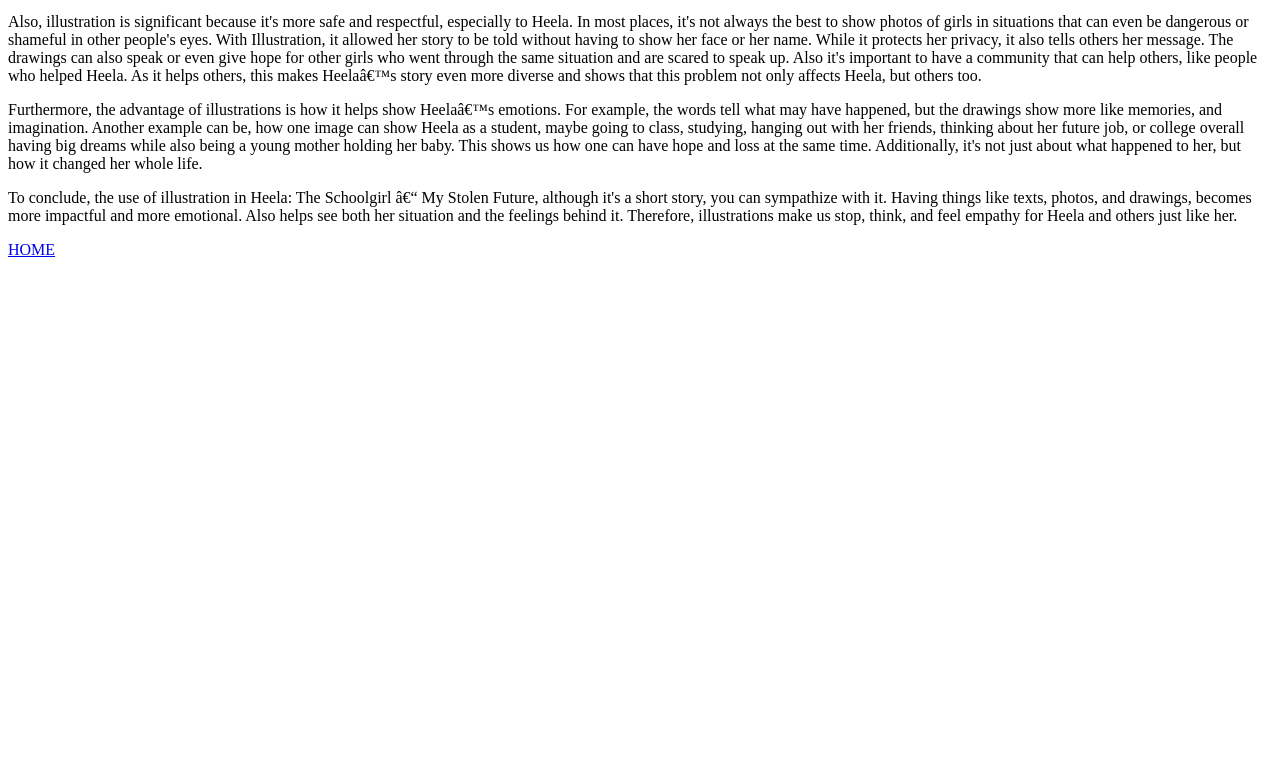
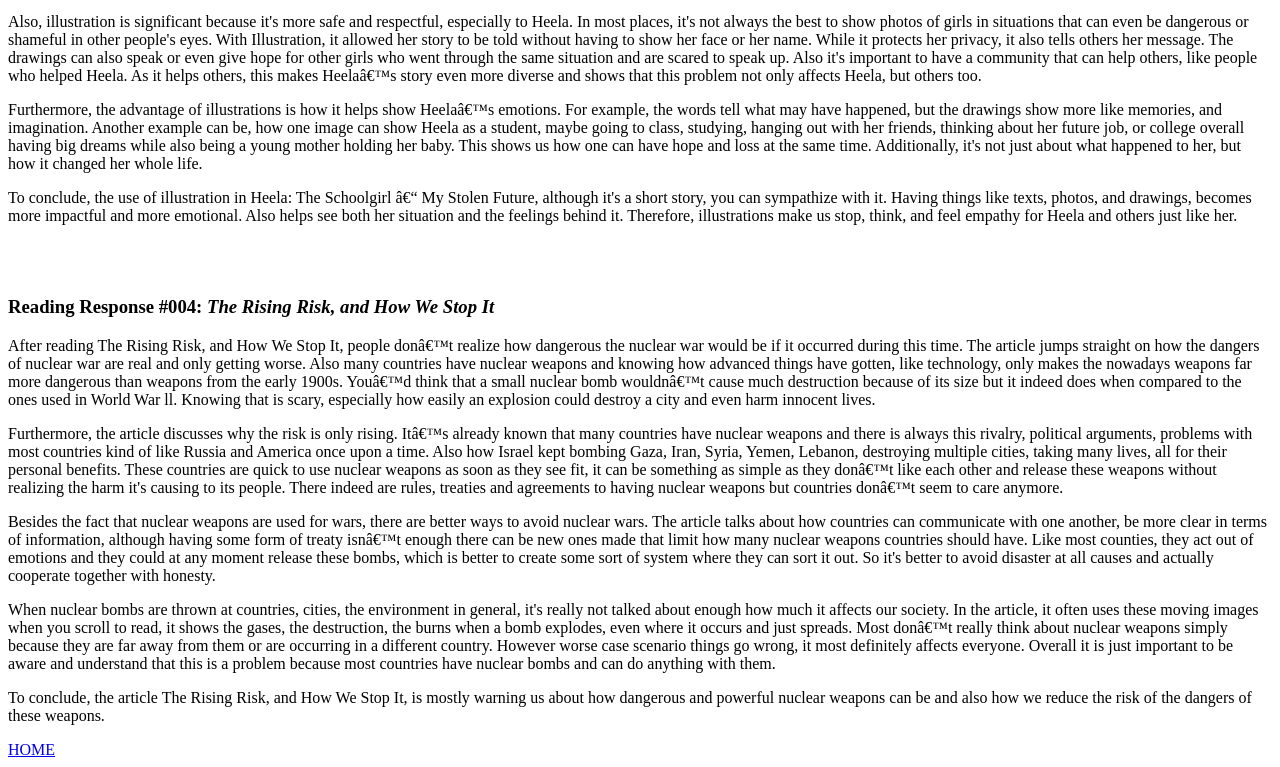
Before and after one commit to Madelin118/madelinwebsite, a plain HTML site: page readings.html in a window 1280 px wide. Shown: the part 1194-1961 px from the top of the page. Before the commit the page ends 1461 px from the top, so only its background shows below. Drawn offline with Linux system fonts and the light colour scheme.

Commit message:
Update readings.html

```diff
--- a/readings.html
+++ b/readings.html
@@ -31,6 +31,15 @@
 <p>Also, illustration is significant because it's more safe and respectful, especially to Heela. In most places, it's not always the best to show photos of girls in situations that can even be dangerous or shameful in other people's eyes. With Illustration, it allowed her story to be told without having to show her face or her name. While it protects her privacy, it also tells others her message. The drawings can also speak or even give hope for other girls who went through the same situation and are scared to speak up. Also it's important to have a community that can help others, like people who helped Heela. As it helps others, this makes Heela’s story even more diverse and shows that this problem not only affects Heela, but others too.</p>
 <p>Furthermore, the advantage of illustrations is how it helps show Heela’s emotions. For example, the words tell what may have happened, but the drawings show more like memories, and imagination. Another example can be, how one image can show Heela as a student, maybe going to class, studying, hanging out with her friends, thinking about her future job, or college overall having big dreams while also being a young mother holding her baby. This shows us how one can have hope and loss at the same time. Additionally, it's not just about what happened to her, but how it changed her whole life.</p>
 <p>To conclude, the use of illustration in Heela: The Schoolgirl – My Stolen Future, although it's a short story, you can sympathize with it. Having things like texts, photos, and drawings, becomes more impactful and more emotional. Also helps see both her situation and the feelings behind it. Therefore, illustrations make us stop, think, and feel empathy for Heela and others just like her.</p>
+<br><br>
+
+<h3>Reading Response #004: <i>The Rising Risk, and How We Stop It</i></h3>
+<p>After reading The Rising Risk, and How We Stop It, people don’t realize how dangerous the nuclear war would be if it occurred during this time. The article jumps straight on how the dangers of nuclear war are real and only getting worse. Also many countries have nuclear weapons and knowing how advanced things have gotten, like technology, only makes the nowadays weapons far more dangerous than weapons from the early 1900s. You’d think that a small nuclear bomb wouldn’t cause much destruction because of its size but it indeed does when compared to the ones used in World War ll. Knowing that is scary, especially how easily an explosion could destroy a city and even harm innocent lives.</p>
+<p>Furthermore, the article discusses why the risk is only rising. It’s already known that many countries have nuclear weapons and there is always this rivalry, political arguments, problems with most countries kind of like Russia and America once upon a time. Also how Israel kept bombing Gaza, Iran, Syria, Yemen, Lebanon, destroying multiple cities, taking many lives, all for their personal benefits. These countries are quick to use nuclear weapons as soon as they see fit, it can be something as simple as they don’t like each other and release these weapons without realizing the harm it's causing to its people. There indeed are rules, treaties and agreements to having nuclear weapons but countries don’t seem to care anymore.</p>
+<p>Besides the fact that nuclear weapons are used for wars, there are better ways to avoid nuclear wars. The article talks about how countries can communicate with one another, be more clear in terms of information, although having some form of treaty isn’t enough there can be new ones made that limit how many nuclear weapons countries should have. Like most counties, they act out of emotions  and they could at any moment release these bombs, which is better to create some sort of system where they can sort it out. So it's better to avoid disaster at all causes and actually cooperate together with honesty.</p>
+<p>When nuclear bombs are thrown at countries, cities, the environment in general, it's really not talked about enough how much it affects our society. In the article, it often uses these moving images when you scroll to read, it shows the gases, the destruction, the burns when a bomb explodes, even where it occurs and just spreads. Most don’t really think about nuclear weapons simply because they are far away from them or are occurring in a different country. However worse case scenario things go wrong, it most definitely affects everyone. Overall it is just important to be aware and understand that this is a problem because most countries have nuclear bombs and can do anything with them.</p>
+<p>To conclude, the article The Rising Risk, and How We Stop It, is mostly warning us about how dangerous and powerful nuclear weapons can be and also how we reduce the risk of the dangers of these weapons.</p>
+
 <a href="index.html">HOME</a>
 </body>
 
```
